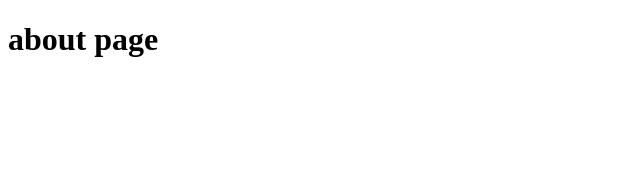
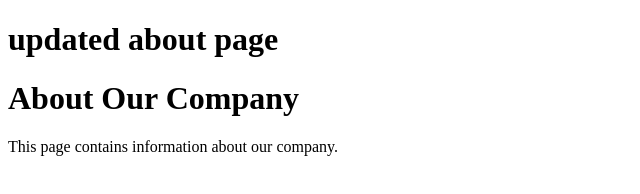
Before and after one commit to abhijitpathy/class-practical, a plain HTML site: page about.html in a window 1280 px wide. Shown: the whole page, without its empty margins (0-640 px from the left). Drawn offline with Linux system fonts and the light colour scheme.

Commit message:
improved about page

```diff
--- a/about.html
+++ b/about.html
@@ -6,6 +6,8 @@
     <title>Document</title>
 </head>
 <body>
-    <h1>about page</h1>
+    <h1> updated about page</h1>
+    <h1>About Our Company</h1>
+<p>This page contains information about our company.</p>
 </body>
 </html>
```
